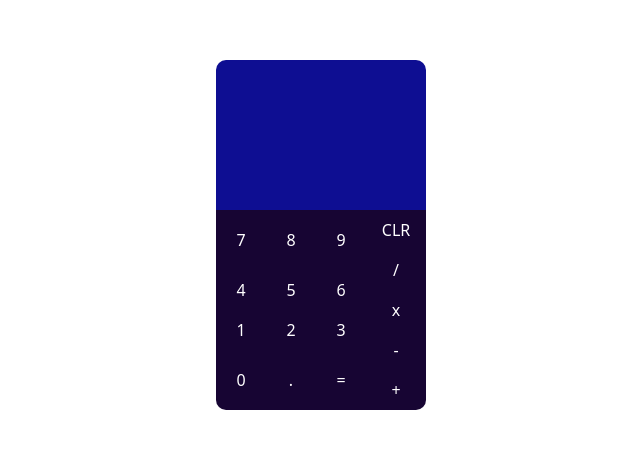
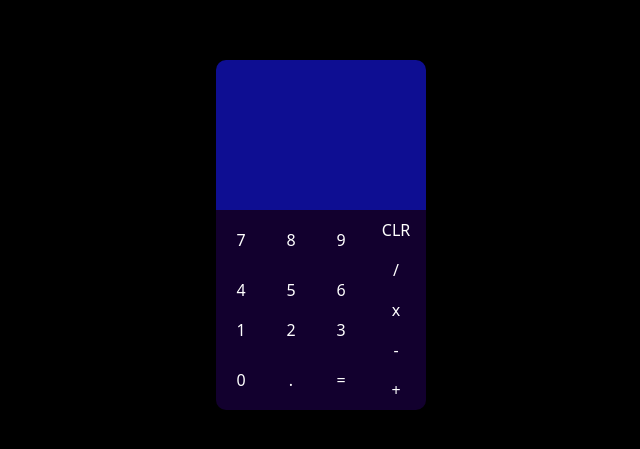
Before and after one commit to ansh87913/React-Frontend-2, a React (Create React App) app: page / in a window 1280 px wide. Shown: the part 165-614 px from the top of the page, without its empty margins (319-959 px from the left). Built offline with nearby package versions, Linux system fonts and the light colour scheme.

Commit message:
Update App.js

```diff
--- a/src/App.js
+++ b/src/App.js
@@ -4,7 +4,7 @@ import { Task } from "./components/Task_2";
 
 function App() {
   return (
-    <div styles={{backgroundColor:"black"}}>
+    <div style={{backgroundColor:"black"}}>
       <Task/>
     </div>
   );
```
